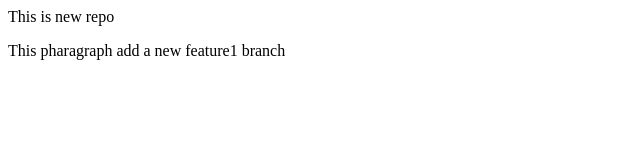
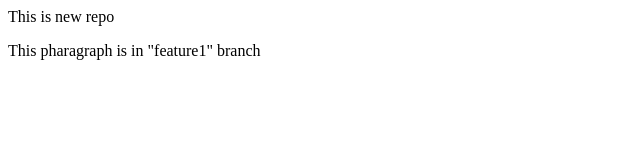
Before and after one commit to Govindverma1998/LocalRepo, a plain HTML site: page index.html in a window 1280 px wide. Shown: the full height of the page, 0-640 px from the left. Drawn offline with Linux system fonts and the light colour scheme.

Commit message:
Add new feature1 Word in para

```diff
--- a/index.html
+++ b/index.html
@@ -1,2 +1,2 @@
 <p> This is new repo</p>
-<p>This pharagraph add a new feature1 branch</p>
+<p>This pharagraph is in "feature1" branch</p>
```
